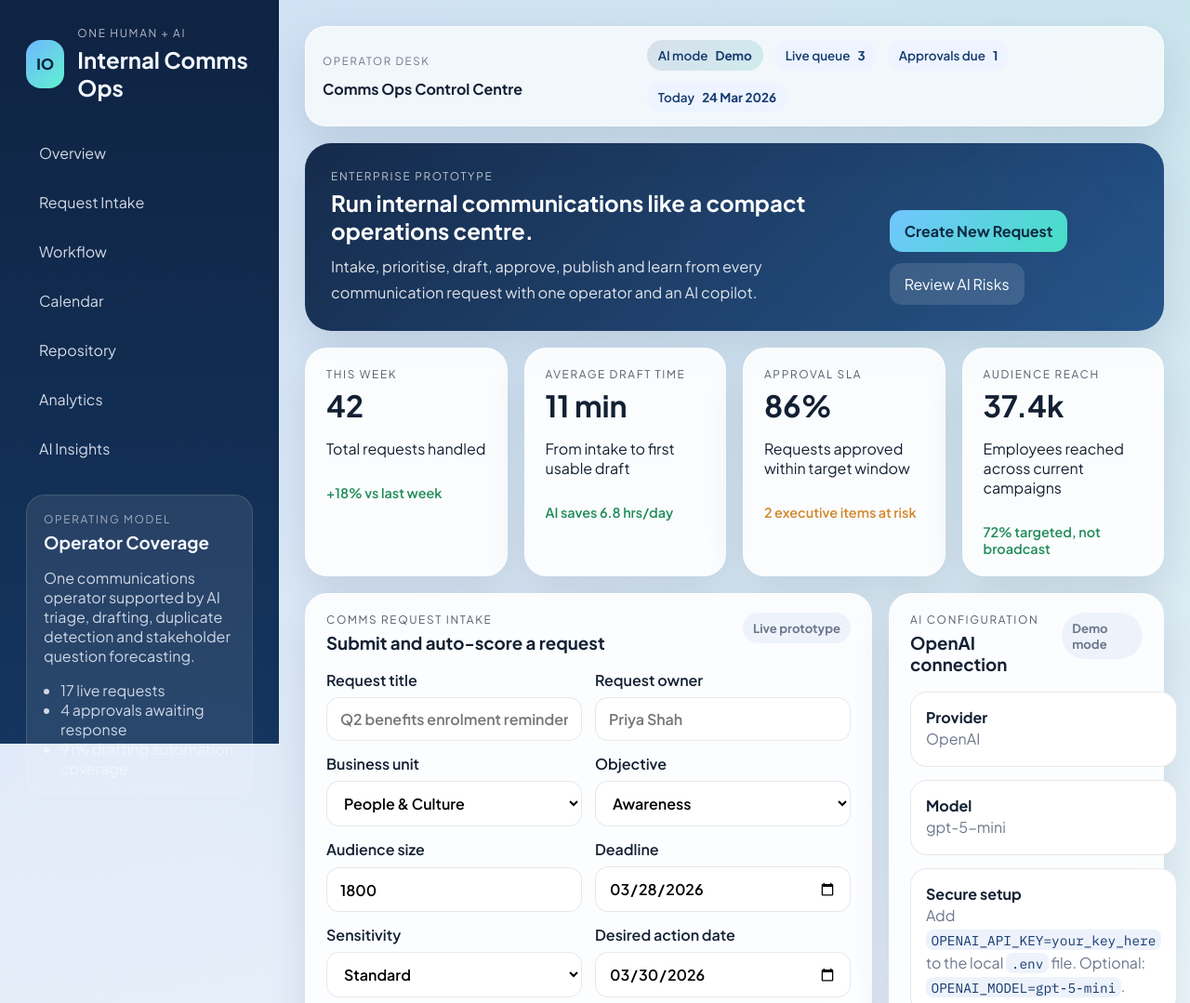
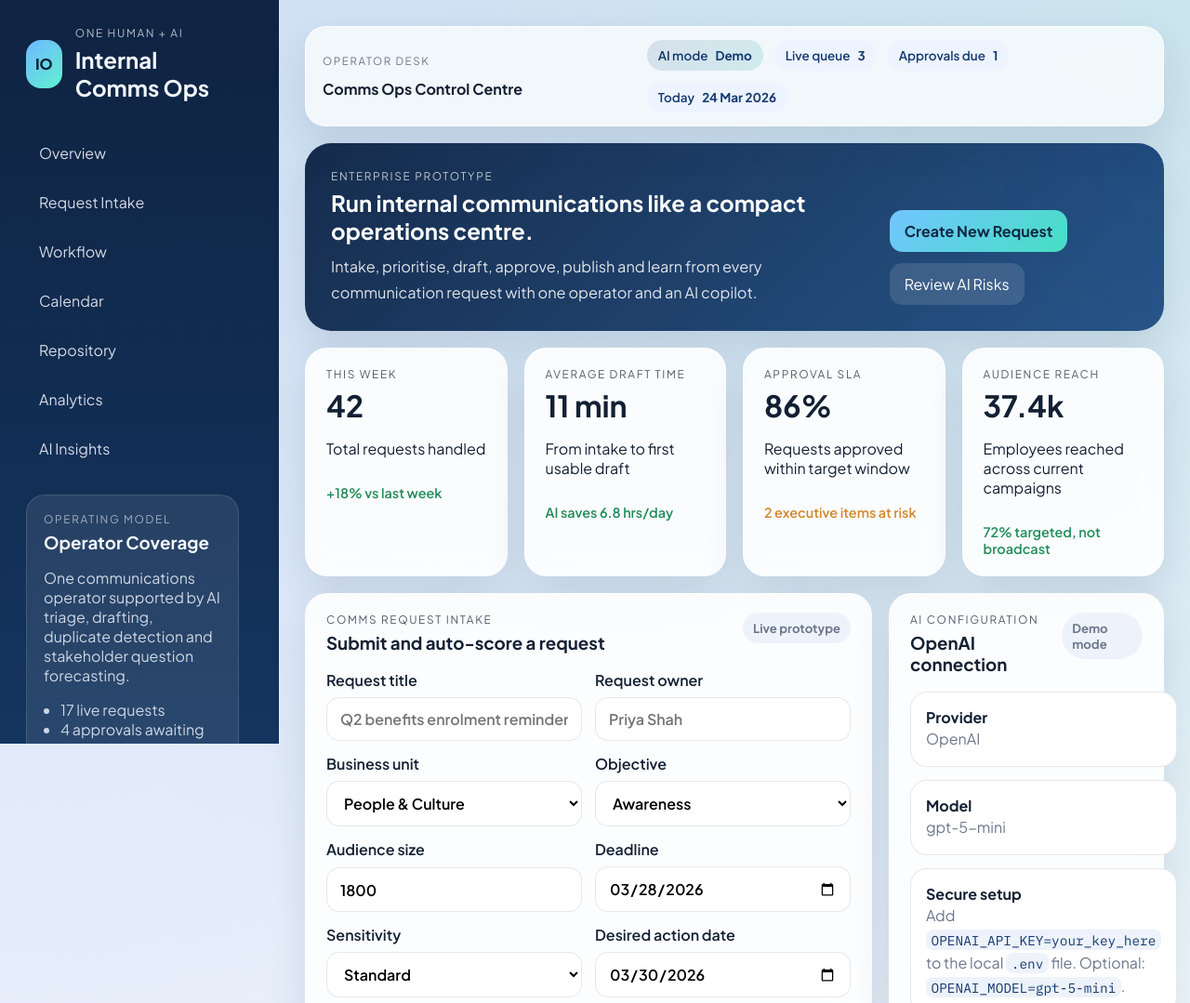
Before and after one commit to cw4444/internal-comms-ops-dashboard, a website: page public/index.html in a window 1280 px wide. Shown: the top 1079 px of the page at 93% size. Drawn offline with Linux system fonts and the light colour scheme; no server answers.

Commit message:
Fix sidebar overflow clipping

```diff
--- a/public/styles.css
+++ b/public/styles.css
@@ -46,10 +46,14 @@ textarea {
 .sidebar {
   position: sticky;
   top: 0;
+  display: flex;
+  flex-direction: column;
   height: 100vh;
   padding: 28px;
   background: linear-gradient(180deg, #0f2342 0%, #14355f 100%);
   color: #f3f7ff;
+  overflow-y: auto;
+  scrollbar-gutter: stable;
 }
 
 .brand {
@@ -105,6 +109,7 @@ textarea {
 }
 
 .sidebar-card {
+  margin-top: auto;
   padding: 18px;
   border-radius: 20px;
   background: rgba(255, 255, 255, 0.09);
```
